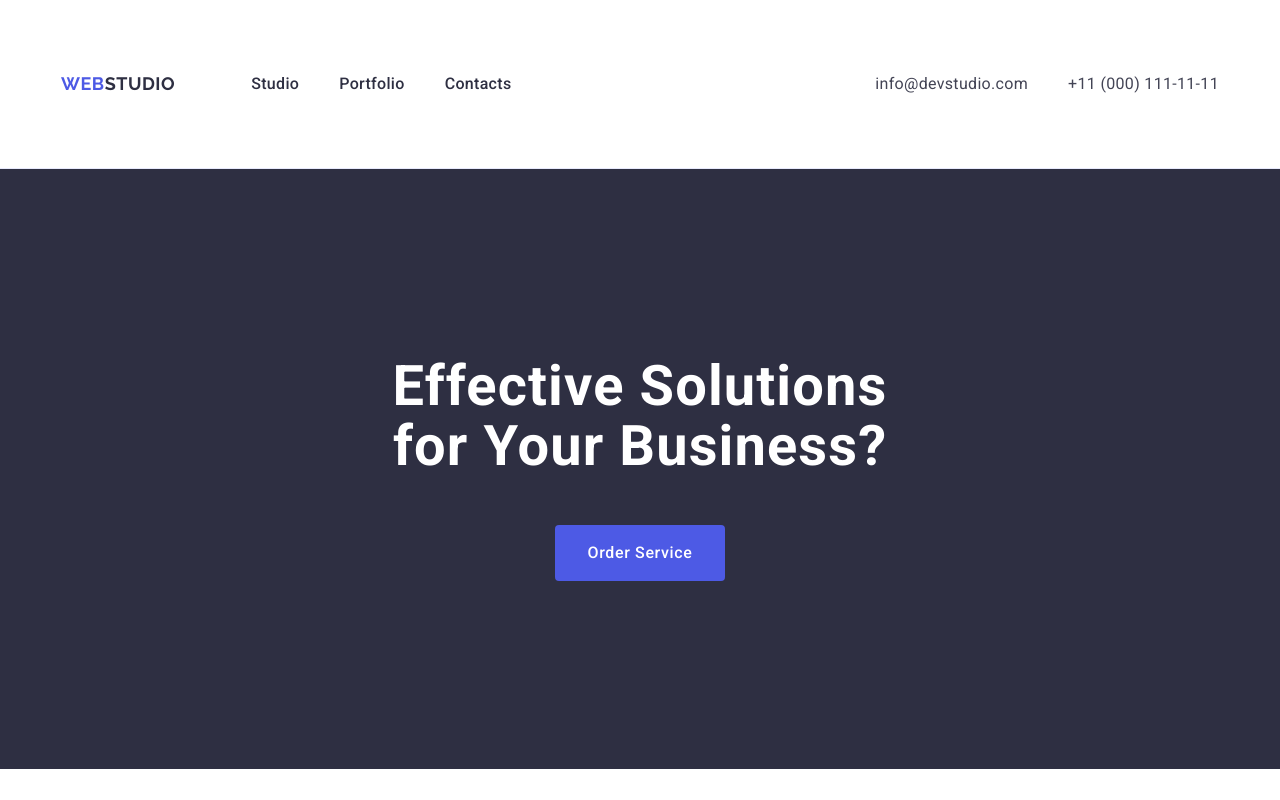
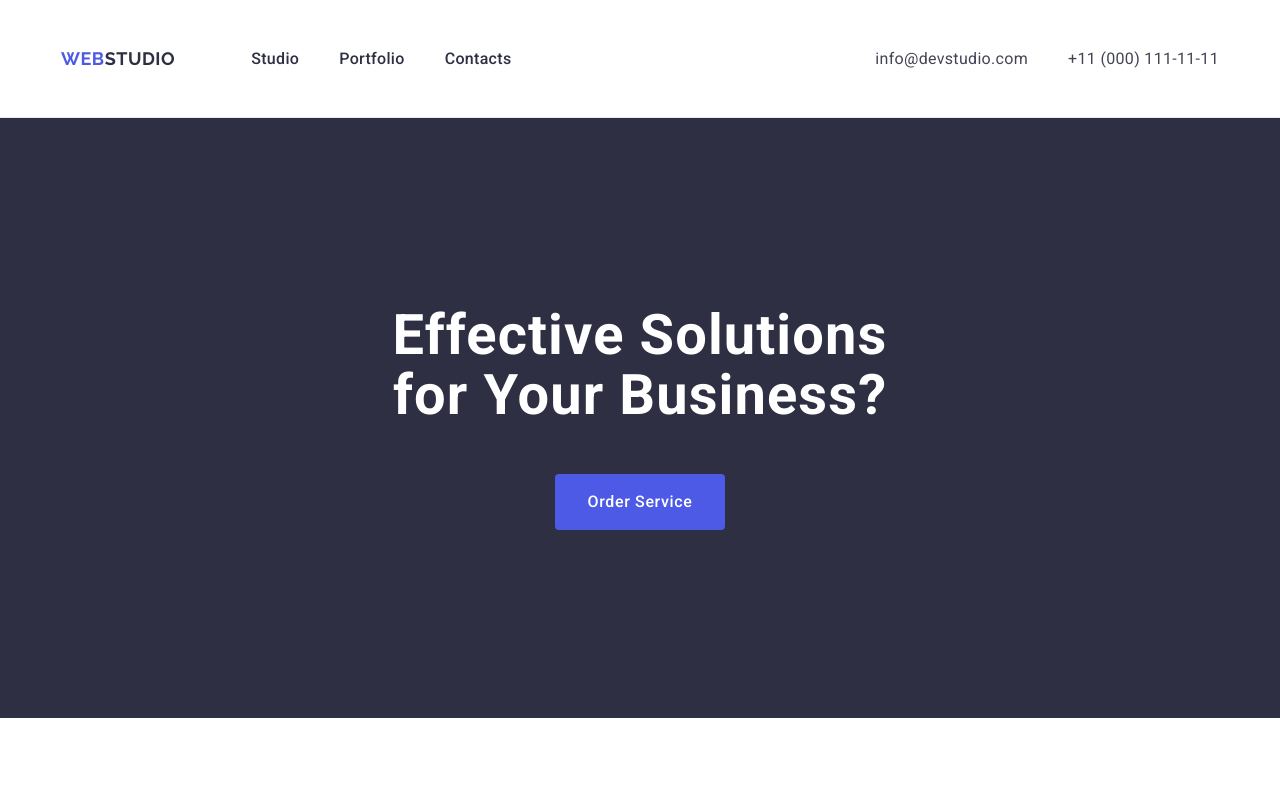
Before and after one commit to Diana-Po/goit-markup-hw-03, a plain HTML site: page index.html in a window 1280 px wide. Shown: the top 800 px of the page. Drawn offline with nearby package versions, Linux system fonts and the light colour scheme.

Commit message:
remove padding from nav list

```diff
--- a/css/styles.css
+++ b/css/styles.css
@@ -83,7 +83,6 @@ img {
   color: #2e2f42;
   display: flex;
   gap: 40px;
-  padding: 24px 0; /* added padding */
 }
 .header-navigation-list a:hover,
 .header-navigation-list a:focus {
```
